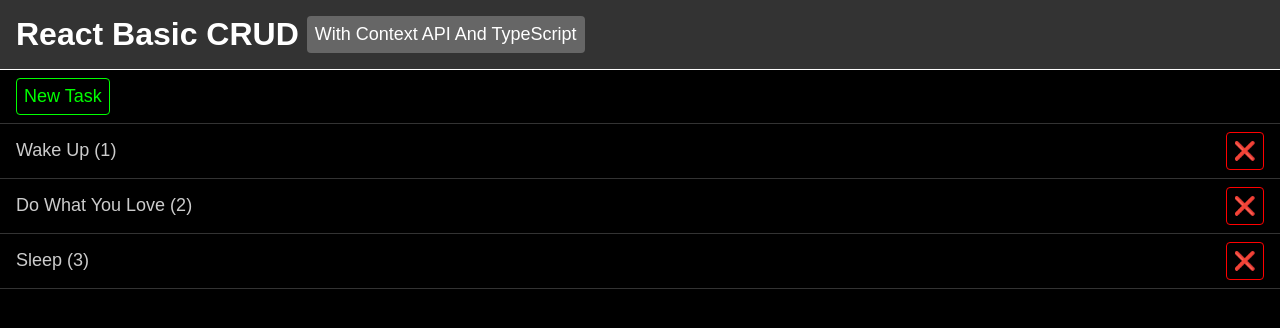
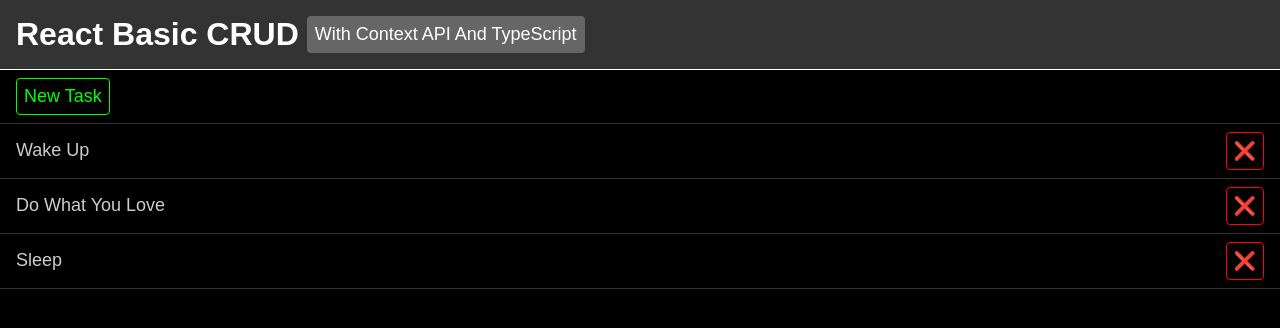
Before and after one commit to jpbarbosa/react-context-ts, a React (Create React App) app: page / in a window 1280 px wide. Shown: the top 328 px of the page. Built offline with nearby package versions, Linux system fonts and the light colour scheme.

Commit message:
Remove ID information

```diff
--- a/src/components/Show.tsx
+++ b/src/components/Show.tsx
@@ -10,9 +10,7 @@ const Show: React.FC<ShowProps> = ({ record }) => {
 
   return (
     <div className="item">
-      <span onClick={() => setActive(record)}>
-        {record.description} ({record.id})
-      </span>
+      <span onClick={() => setActive(record)}>{record.description}</span>
       <button className="bt-remove" onClick={() => remove(record)}>
         ❌
       </button>
```
